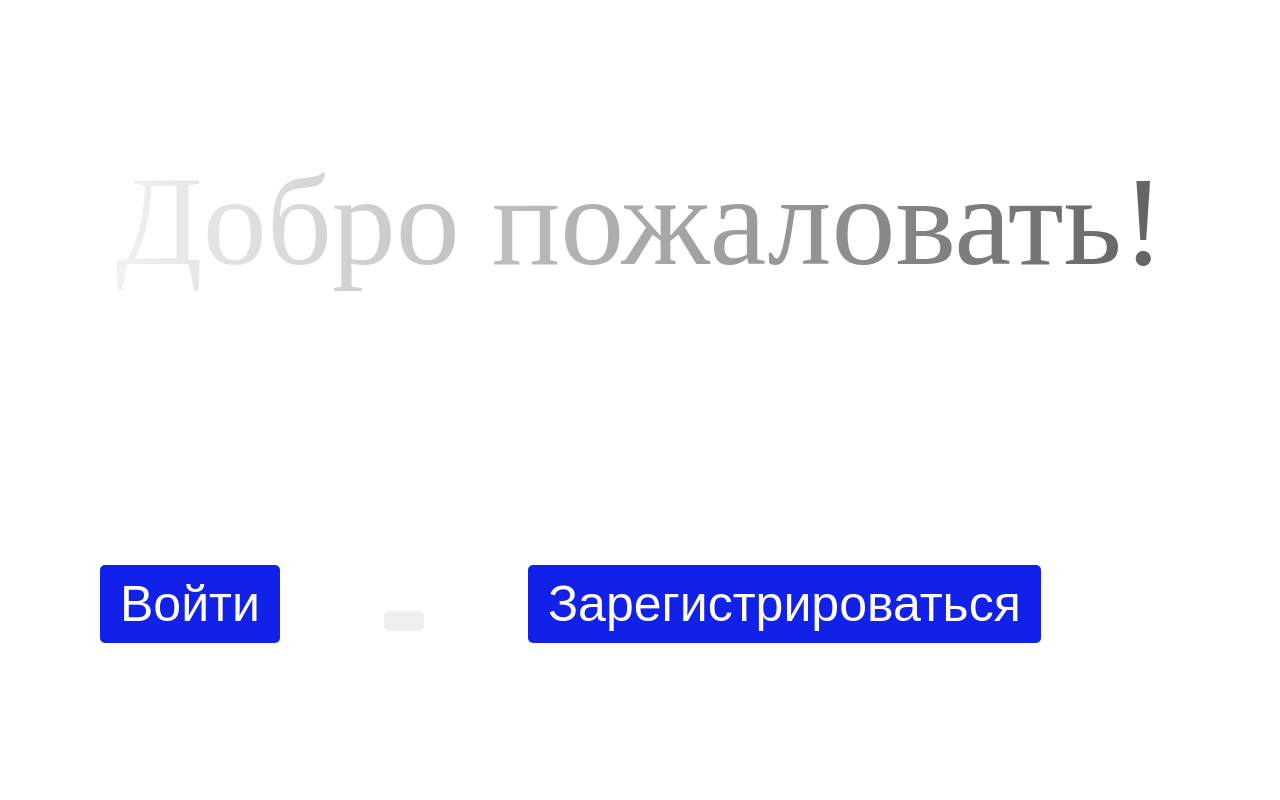
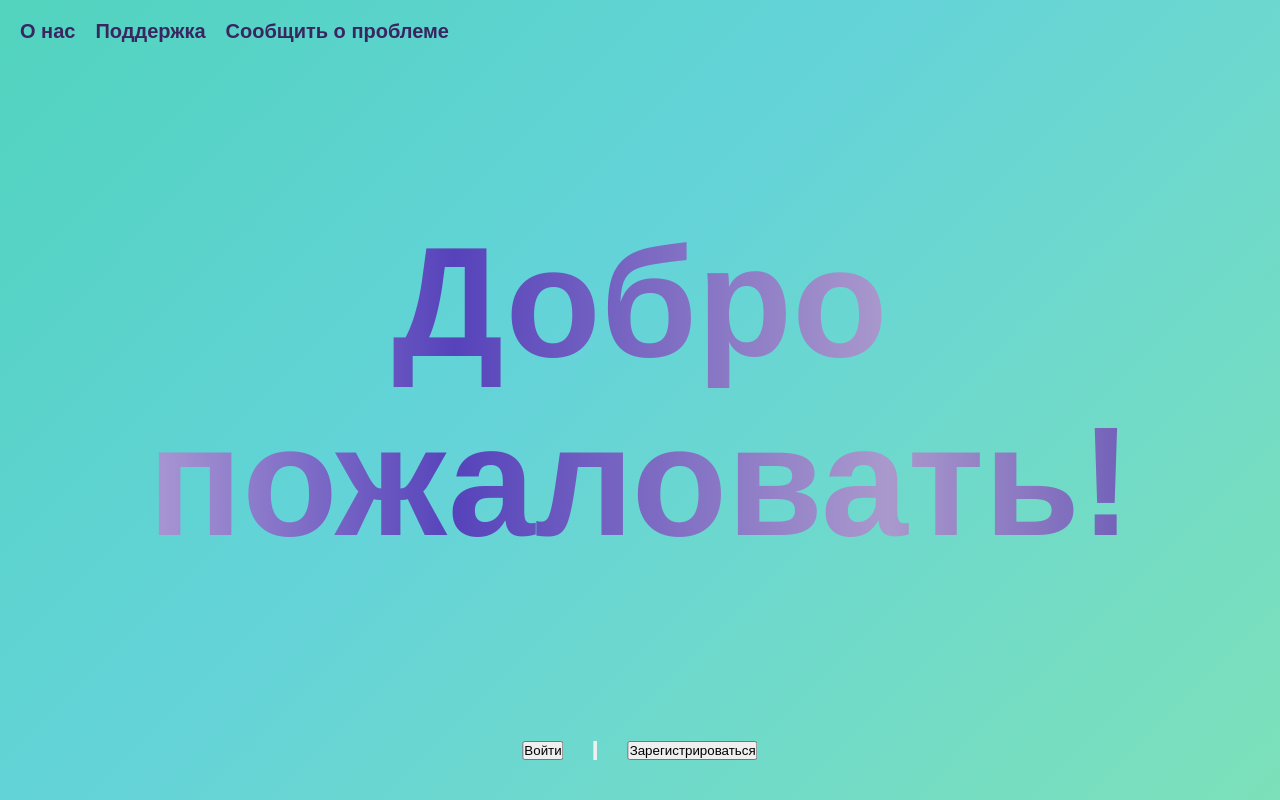
Before and after one commit to K0rmA1/NC-Messenger, a Flask app: page / in a window 1280 px wide. Run offline with Flask 3, Linux system fonts and the light colour scheme; some web fonts are replaced.

Commit message:
start working on design

```diff
--- a/static/css/main.css
+++ b/static/css/main.css
@@ -11,20 +11,49 @@
     font-display: swap;
 }
 
-.btn {
-    color: #e62727;
-    font-size: 50px;
-    margin-left: 100px;
-    margin-top: 250px;
-    padding: 10px 20px;
-    border: none;
-    border-radius: 5px;
-    cursor: pointer;
+@keyframes gradient-f {
+    0% { background-position: 0% 50%; }
+    50% { background-position: 100% 50%; }
+    100% { background-position: 0% 50%; }
 }
 
-.btn_f {
-    background-color: #1121ea;
-    color: white;
+.opt_button-group {
+    display: flex;
+    gap: 20px;
+    justify-content: start;
+}
+
+.center-block {
+    position: fixed;
+    background: none;
+    border: none;
+    left: 50%;
+    margin-top: 150px;
+    transform: translateX(-50%);
+    display: flex;
+    gap: 30px;
+}
+
+.btn_ent {
+
+}
+
+.btn_inf {
+
+}
+
+.btn_opt {
+    background: none;
+    border: none;
+    font-family: "TitleFont", sans-serif;
+    font-size: 20px;
+    font-weight: bold;
+    color: #392661;
+    margin-top: 0px;
+}
+
+.btn_opt:hover {
+    color: #b7a1e3;
 }
 
 .header {
@@ -33,12 +62,27 @@
 }
 
 .title {
-    font-size: 128px;
-    font-family: ''
+    font-size: 156px;
+    font-family: "TitleFont", sans-serif;
     font-weight: bold;
-    margin-top: 128px;
-    background: linear-gradient(to right, #ffffff, #555555);
-    -webkit-background-clip: text;
+    margin-top: 170px;
+    background: linear-gradient(90deg, #ccbbdd, #5643bb, #aa99cc, #4532aa, #ddccee);
+    background-size: 140% 100%;
     -webkit-text-fill-color: transparent;
     background-clip: text;
+    user-select: none;
+    -webkit-user-select: none;
+    -moz-user-select: none;
+    -ms-user-select: none;
+    cursor: default;
+    unselectable: on;
 }
+
+
+.hero-section {
+    background: linear-gradient(135deg, #7de8b8, #28d481, #64d3d9, #9bf291);
+    background-size: 400% 400%;
+    animation: gradient-f 12s ease infinite;
+    min-height: 100vh;
+    width: 100%;
+}
--- a/templates/index.html
+++ b/templates/index.html
@@ -5,11 +5,20 @@
     <link rel="stylesheet" href="{{ url_for('static', filename='css/main.css') }}">
 </head>
 <body>
-    <header class="header">
-        <div class="title">Добро пожаловать!</div>
-    </header>
-    <button class="btn btn_f">Войти</button>
-    <button class="btn"></button>
-    <button class="btn btn_f">Зарегистрироваться</button>
+    <section class="hero-section">
+        <header class="header">
+            <div class="opt_button-group">
+                <button class="btn_opt">О нас</button>
+                <button class="btn_opt">Поддержка</button>
+                <button class="btn_opt">Сообщить о проблеме</button>
+            </div>
+            <div class="title">Добро пожаловать!</div>
+        </header>
+        <div class="center-block">
+            <button class="btn_ent">Войти</button>
+            <button class="btn_inf"></button>
+            <button class="btn_ent">Зарегистрироваться</button>
+        </div>
+    </section>
 </body>
 </html>
```
